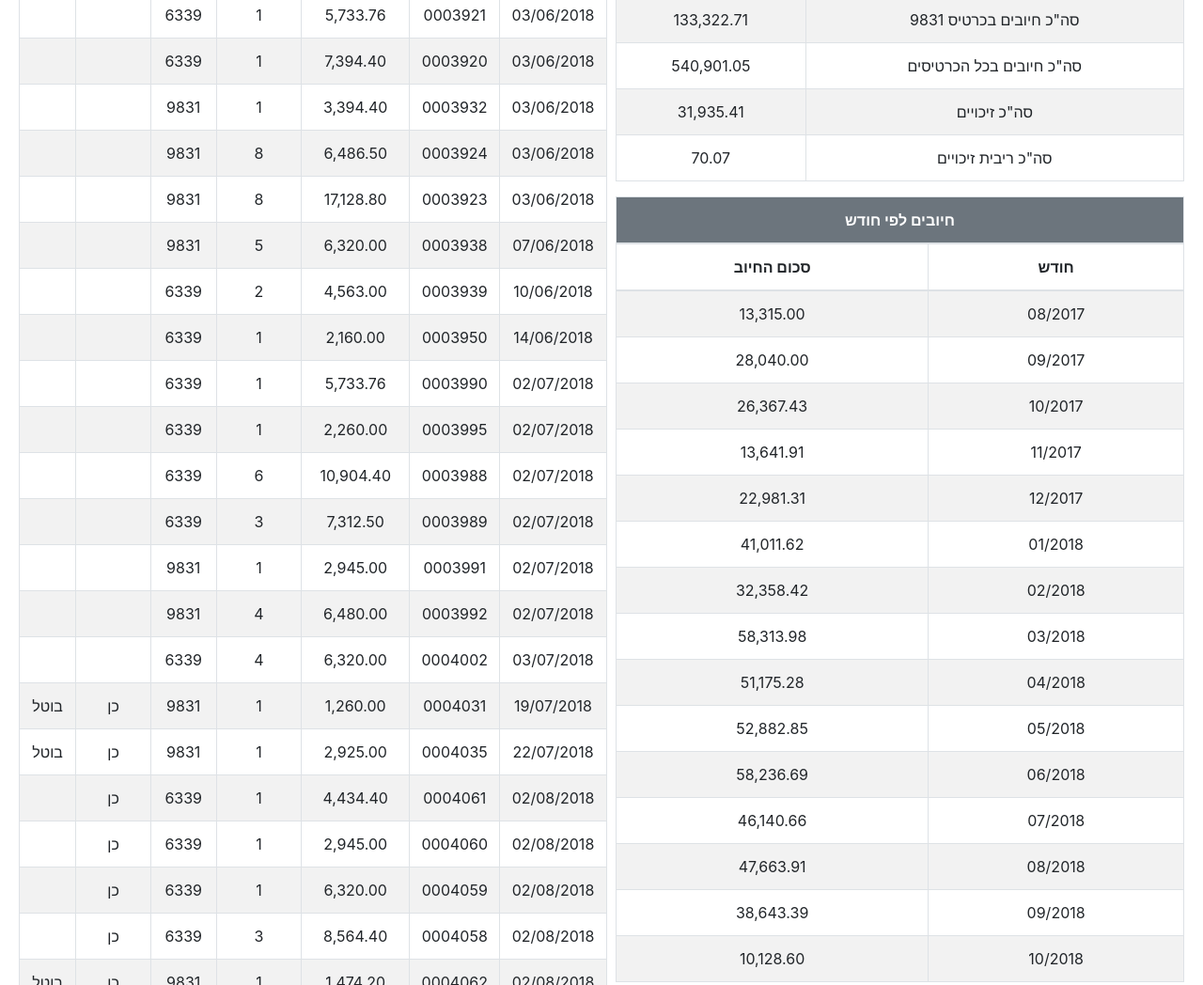
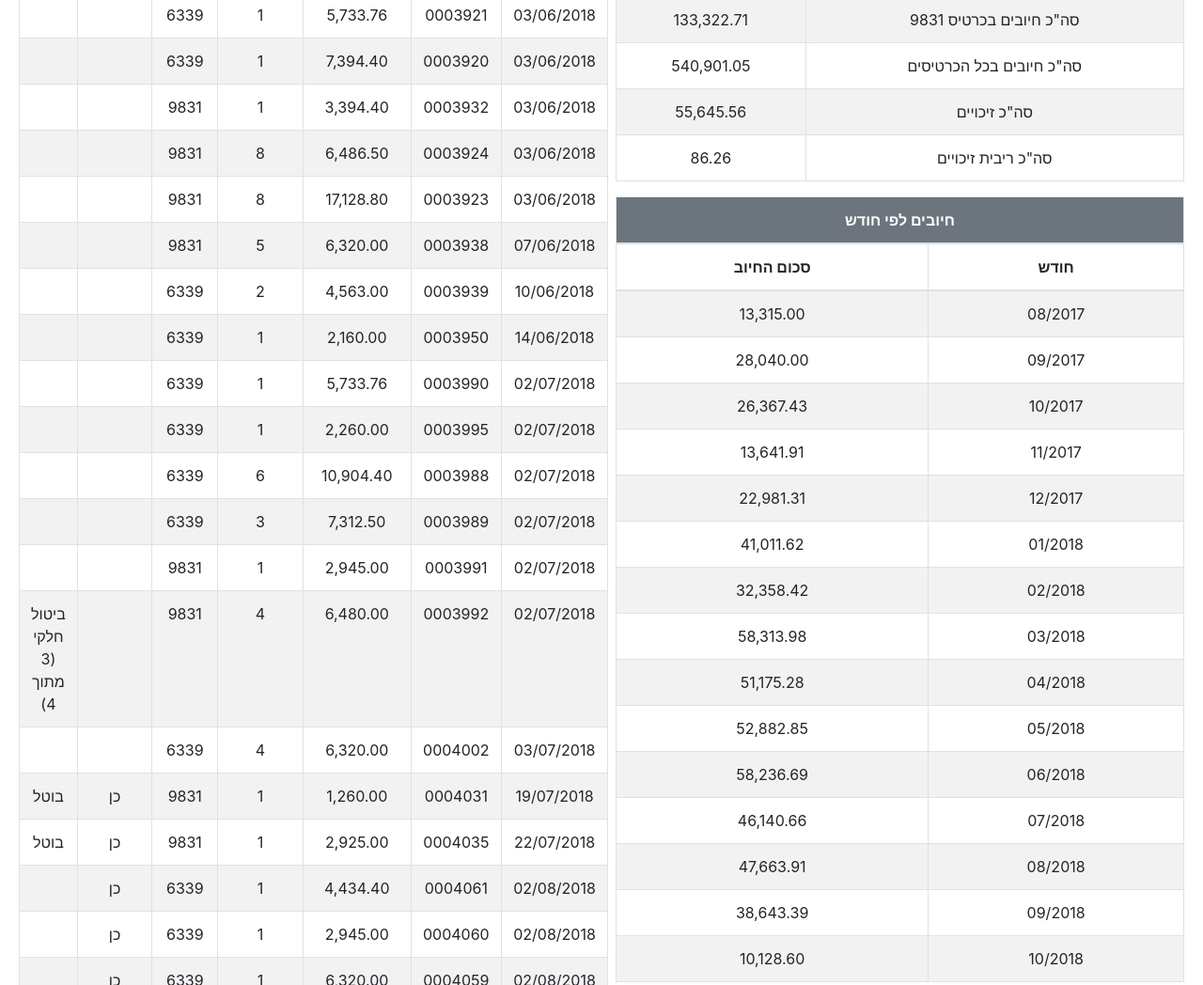
Before and after one commit to shir-brunner/ayelet-invoices, a plain HTML site: page index.html at #!/main in a window 1280 px wide. Shown: the part 3632-4680 px from the top of the page at 94% size. Drawn offline with Linux system fonts and the light colour scheme.

Commit message:
added more refunds

```diff
--- a/js/controllers/MainController.js
+++ b/js/controllers/MainController.js
@@ -1,8 +1,24 @@
 angular.module('ayelet').controller('mainController', ['$scope', 'orderService', 'proService', 'defferedService', 'invoiceService', 'receiptInvoiceService', 'paymentService', function ($scope, orderService, proService, defferedService, invoiceService, receiptInvoiceService, paymentService) {
     $scope.sumAmount = entries => entries.reduce((acc, entry) => acc += (entry.amount || entry.totalAmount), 0);
     $scope.sumAmountForCard = card => $scope.payments.filter(x => x.card === card).reduce((acc, payment) => acc += payment.amount, 0);
-    $scope.sumRefundedAmount = () => $scope.payments.filter(x => x.refunded).reduce((acc, payment) => acc += payment.amount, 0);
-    $scope.sumRefundedInterest = () => $scope.payments.filter(x => x.refunded).reduce((acc, payment) => acc += payment.refundInterest, 0);
+
+    $scope.sumRefundedAmount = () => {
+        let refundedAmount = $scope.payments.filter(x => x.refunded).reduce((acc, payment) => acc += payment.amount, 0);
+        let partialRefundsAmount = $scope.payments.filter(x => x.partialRefunds).reduce((acc, payment) => {
+            return acc + payment.partialRefunds.reduce((sum, refund) => sum += refund.amount, 0);
+        }, 0);
+        let unknownRefundsAmount = $scope.unknownRefunds.reduce((acc, unknownRefund) => acc + unknownRefund.amount, 0);
+
+        return refundedAmount + partialRefundsAmount + unknownRefundsAmount;
+    };
+    $scope.sumRefundedInterest = () => {
+        let refundedInterest = $scope.payments.filter(x => x.refunded).reduce((acc, payment) => acc += payment.refundInterest, 0);
+        let partialRefundInterest = $scope.payments.filter(x => x.partialRefunds).reduce((acc, payment) => {
+            return acc + payment.partialRefunds.reduce((sum, refund) => sum += refund.interest, 0);
+        }, 0);
+        return refundedInterest + partialRefundInterest;
+    };
+
     $scope.search = () => {
         $scope.orders = orderService.getOrders($scope.searchTerm);
         $scope.pros = proService.getPros($scope.searchTerm);
@@ -11,6 +27,7 @@ angular.module('ayelet').controller('mainController', ['$scope', 'orderService',
         $scope.receiptInvoices = receiptInvoiceService.getReceiptInvoices($scope.searchTerm);
         $scope.payments = paymentService.getPayments($scope.searchTerm);
         $scope.items = getItems($scope);
+        $scope.unknownRefunds = paymentService.getUnknownRefunds();
 
         $scope.byMonth = groupPaymentsByMonth($scope.payments);
         $scope.showConnections && setTimeout(() => showConnections($scope.linkType), 10);
--- a/js/partials/main.html
+++ b/js/partials/main.html
@@ -27,7 +27,7 @@
                 <td ng-show="showTimeline">{{getTimelineDetails(payment)}}</td>
                 <td>{{payment.card}}</td>
                 <td>{{payment.denied ? 'כן' : ''}}</td>
-                <td>{{payment.refunded ? 'בוטל' : ''}}</td>
+                <td>{{payment.refunded ? 'בוטל' : payment.partialRefunds.length ? ('ביטול חלקי (' + payment.partialRefunds.length + ' מתוך ' + payment.payments + ')') : ''}}</td>
             </tr>
             </tbody>
             <tfoot>
--- a/js/services/PaymentService.js
+++ b/js/services/PaymentService.js
@@ -23,7 +23,11 @@ angular.module('ayelet').service('paymentService', [function () {
             amount: 8564.40,
             payments: 4,
             denied: true,
-            card: '6339'
+            card: '6339',
+            partialRefunds: [
+                { amount: 2141.10, interest: 0 },
+                { amount: 2141.10, interest: 0 }
+            ]
         },
         {
             voucherNumber: '0004127',
@@ -79,7 +83,10 @@ angular.module('ayelet').service('paymentService', [function () {
             amount: 5733.36,
             payments: 2,
             denied: true,
-            card: '9831'
+            card: '9831',
+            partialRefunds: [
+                { amount: 2866.68, interest: 3.77 }
+            ]
         },
         {
             voucherNumber: '0004146',
@@ -87,7 +94,10 @@ angular.module('ayelet').service('paymentService', [function () {
             amount: 6320.00,
             payments: 6,
             denied: true,
-            card: '9831'
+            card: '9831',
+            partialRefunds: [
+                { amount: 1053.35, interest: 1.06 }
+            ]
         },
         {
             voucherNumber: '0004170',
@@ -95,7 +105,9 @@ angular.module('ayelet').service('paymentService', [function () {
             amount: 1260.00,
             payments: 6,
             denied: true,
-            card: '9831'
+            card: '9831',
+            refunded: true,
+            refundInterest: 0
         },
         {
             voucherNumber: '0004061',
@@ -242,7 +254,12 @@ angular.module('ayelet').service('paymentService', [function () {
             date: new Date('2018-07-02'),
             amount: 6480.00,
             payments: 4,
-            card: '9831'
+            card: '9831',
+            partialRefunds: [
+                { amount: 1620, interest: 5.97 },
+                { amount: 1620, interest: 3.76 },
+                { amount: 1620, interest: 1.63 },
+            ]
         },
         {
             voucherNumber: '0004031',
@@ -823,6 +840,13 @@ angular.module('ayelet').service('paymentService', [function () {
         },
     ];
 
+    let unknownRefunds = [
+        { date: new Date('2018-11-14'), amount: 6320, voucherNumber: '0000004' },
+        { date: new Date('2018-11-14'), amount: 927.12, voucherNumber: '0000004' },
+        { date: new Date('2018-11-14'), amount: 2140.80, voucherNumber: '0000003' },
+    ];
+
     paymentService.getPayments = () => _.sortBy(payments, 'date');
+    paymentService.getUnknownRefunds = () => _.sortBy(unknownRefunds, 'date');
     return paymentService;
 }]);
```
